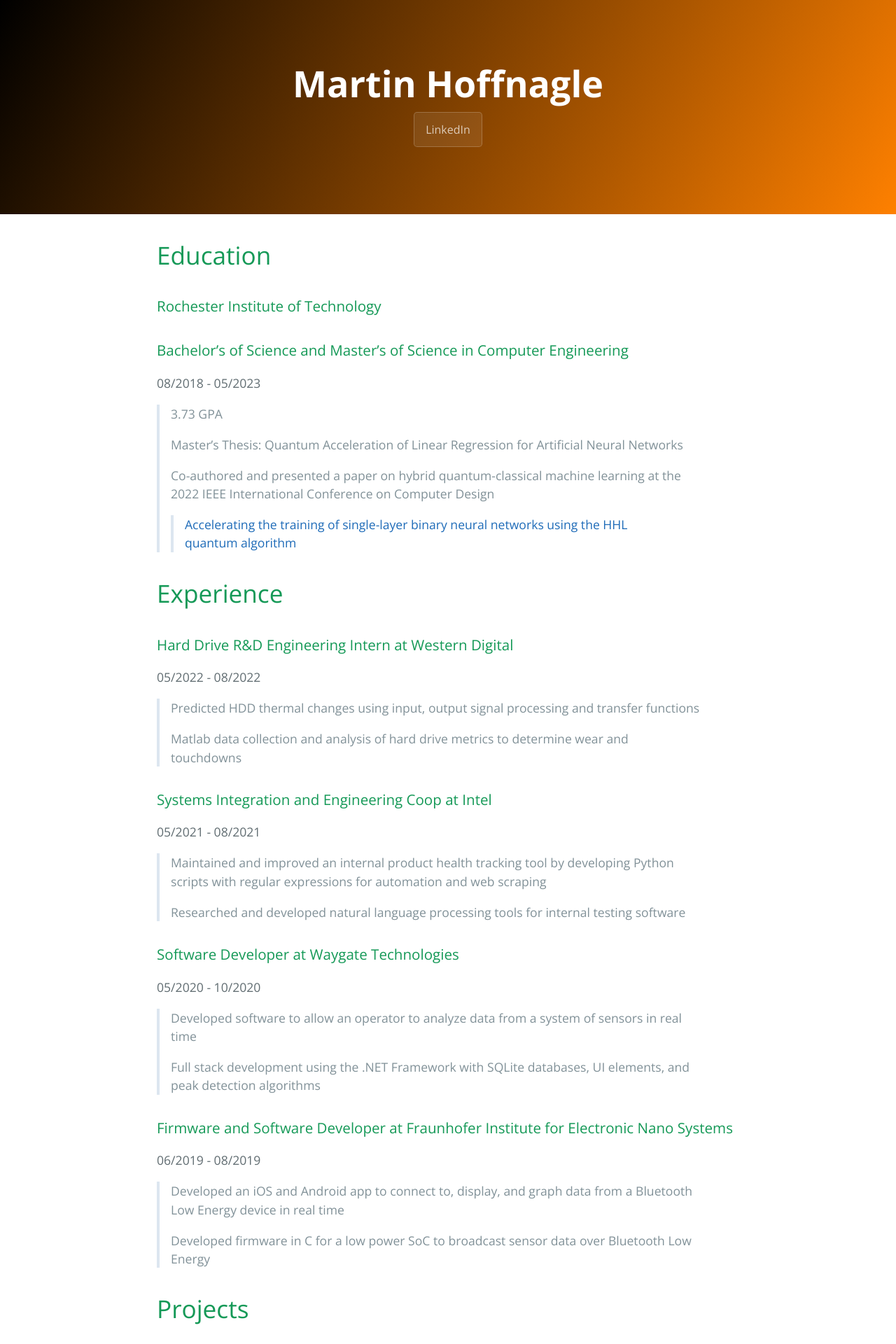
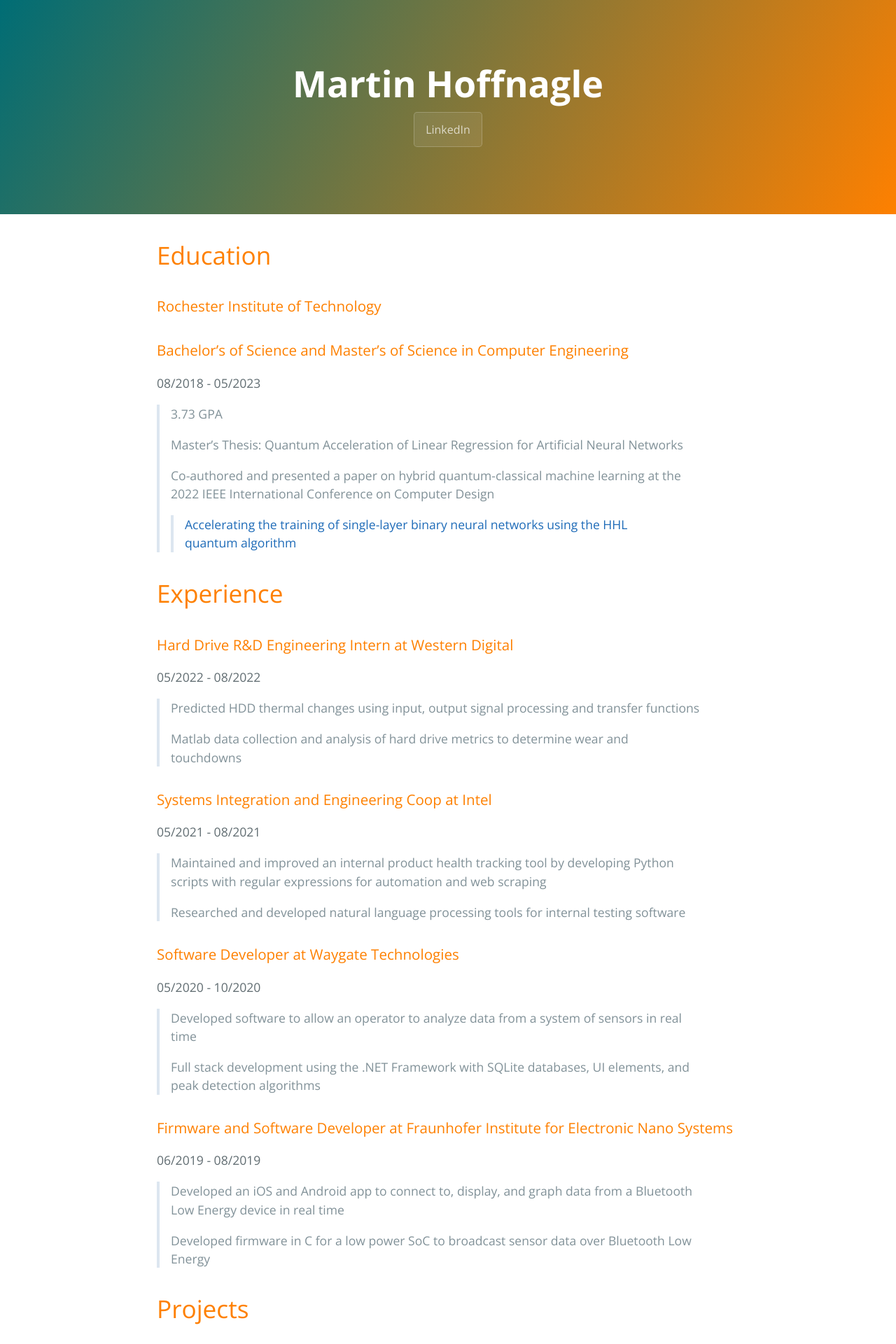
Before and after one commit to MartinHoffnagle/martinhoffnagle.github.io, a Jekyll site: the page built from index.md, in a window 1280 px wide. Shown: the top 1920 px of the page at 70% size. Built offline with Jekyll 4.4.1, drawn with Linux system fonts in a browser that asks for light colours; our own code applies the rules of GitHub Pages for plain Markdown files.

Commit message:
Update variables.scss

```diff
--- a/_sass/variables.scss
+++ b/_sass/variables.scss
@@ -5,10 +5,10 @@ $medium-breakpoint: 42em !default;
 // Headers
 $header-heading-color: #fff !default;
 $header-bg-color: #FE8000 !default;
-$header-bg-color-secondary: #000000 !default;
+$header-bg-color-secondary: #006D75 !default;
 
 // Text
-$section-headings-color: #159957 !default;
+$section-headings-color: #FE8000 !default;
 $body-text-color: #606c71 !default;
 $body-link-color: #1e6bb8 !default;
 $blockquote-text-color: #819198 !default;
```
